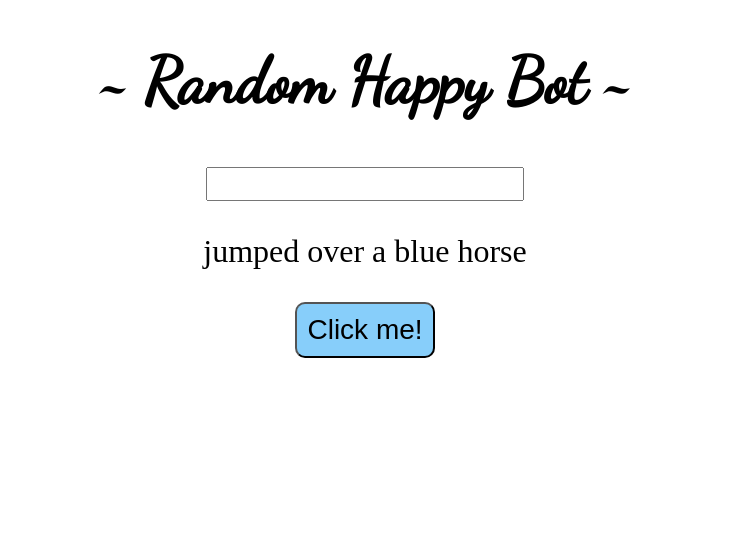
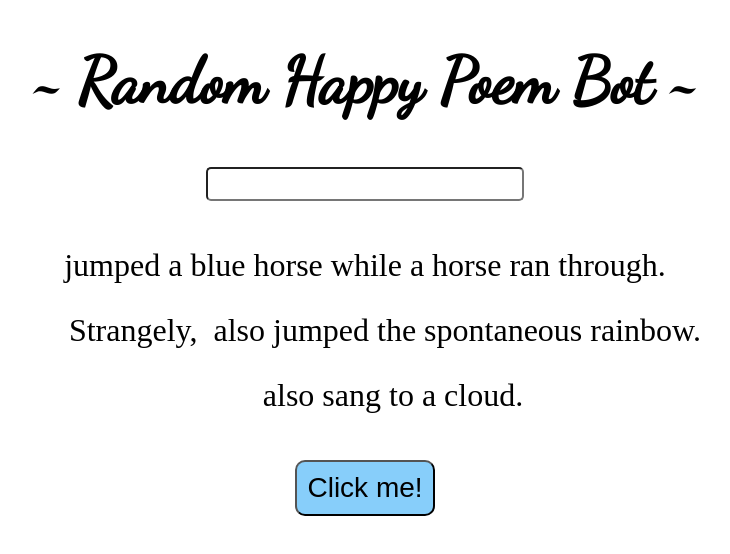
Before and after one commit to Bruce773/happyrandomfunbot, a plain HTML site: page index.html in a window 1280 px wide. Both pictures are taken after a click on the button "Click me!". Shown: the whole page, without its empty margins (275-1005 px from the left). Drawn offline with Linux system fonts and the light colour scheme.

Commit message:
Add files via upload

```diff
--- a/index.html
+++ b/index.html
@@ -10,7 +10,7 @@
     <link rel="stylesheet" href="./styles.css" />
   </head>
   <body>
-    <h1>~ Random Happy Bot ~</h1>
+    <h1>~ Random Happy Poem Bot ~</h1>
     <input id="name" />
     <p id="text">
       Enter your name and press the button to generate a random happy phrase!
--- a/randomHappyBot.js
+++ b/randomHappyBot.js
@@ -1,50 +1,57 @@
 $(document).ready(function() {
-  var verbsArr = ['ran through', 'ate', 'smelled', 'jumped over', 'sang to'];
+  var verbsArr = ["ran through", "ate", "smelled", "jumped", "sang to"];
   var adjectivesArr = [
-    'blue',
-    'flavorful',
-    'spontaneous',
-    'wildly energetic',
-    'fluffy',
-    'mysterious',
-    'random',
-    'happy',
-    'ecstatic',
-    'chipper',
+    "blue",
+    "flavorful",
+    "spontaneous",
+    "wildly energetic",
+    "fluffy"
   ];
-  var articlesArr = ['a', 'the'];
-  var nounsArr = [
-    'rainbow',
-    'horse',
-    'cloud',
-    'car',
-    'streetlight',
-    'puppy',
-    'chocolate bar',
-    'ice cream',
-    'kitty',
+  const lyAdjectivesArr = [
+    "unexpectedly",
+    "amazingly",
+    "strangely",
+    "annoyingly",
+    "trepidatiously"
   ];
-  var name = $('#name').text();
+  var articlesArr = ["a", "the"];
+  var nounsArr = ["rainbow", "horse", "cloud", "car", "streetlight", "puppy"];
+  var name = $("#name").text();
 
-  var _randomVerb = function() {
+  const _randomVerb = function() {
     return verbsArr[Math.floor(Math.random() * verbsArr.length)];
   };
 
-  var _randomAdjective = function() {
+  const _randomAdjective = function() {
     return adjectivesArr[Math.floor(Math.random() * adjectivesArr.length)];
   };
-  var _randomArticle = function() {
+  const _randomArticle = function() {
     return articlesArr[Math.floor(Math.random() * articlesArr.length)];
   };
-  var _randomNoun = function() {
+  const _randomNoun = function() {
     return nounsArr[Math.floor(Math.random() * nounsArr.length)];
   };
 
-  $('#buttonToClick').on('click', function() {
-    $('#text').text(() => {
+  const _randomLyAdjective = () =>
+    lyAdjectivesArr[Math.floor(Math.random() * lyAdjectivesArr.length)];
+
+  const capitalizeWord = word => {
+    const wordwithoutFirstLetter = word.slice(1, word.length);
+    const firstLetterCapped = word[0].toUpperCase();
+    return `${firstLetterCapped}${wordwithoutFirstLetter}`;
+  };
+
+  $("#buttonToClick").on("click", function() {
+    $("#text").text(() => {
       return `${$(
-        '#name'
-      ).val()} ${_randomVerb()} ${_randomArticle()} ${_randomAdjective()} ${_randomNoun()}`;
+        "#name"
+      ).val()} ${_randomVerb()} ${_randomArticle()} ${_randomAdjective()} ${_randomNoun()} while ${_randomArticle()} ${_randomNoun()} ${_randomVerb()}.
+      ${capitalizeWord(_randomLyAdjective())}, ${$(
+        "#name"
+      ).val()} also ${_randomVerb()} ${_randomArticle()} ${_randomAdjective()} ${_randomNoun()}.
+      ${$(
+        "#name"
+      ).val()} also ${_randomVerb()} ${_randomArticle()} ${_randomNoun()}.`;
     });
   });
 });
--- a/styles.css
+++ b/styles.css
@@ -13,8 +13,14 @@ button {
 
 input {
   font-size: 24px;
+  border-radius: 5px;
 }
 
 h1 {
-  font-family: 'Dancing Script', cursive;
+  font-family: "Dancing Script", cursive;
 }
+
+#text {
+  white-space: pre;
+  line-height: 65px;
+}
```
